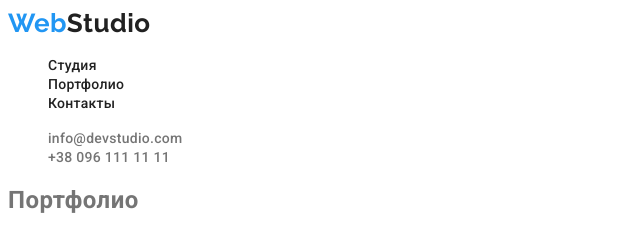
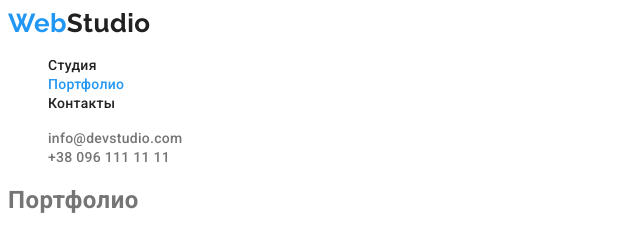
Before and after one commit to Karabass23/goit-markup-hw-02, a plain HTML site: page portfolio.html in a window 1280 px wide. Shown: the top 231 px of the page, 0-640 px from the left. Drawn offline with Linux system fonts and the light colour scheme.

Commit message:
Добавляет подобие currenta
Добавляет визуальный переход на другую страницу

```diff
--- a/css/style.css
+++ b/css/style.css
@@ -69,6 +69,14 @@ button {
 
 .site-nav .link:hover,
 .site-nav .link:focus{
+    color: var(--visual-text-color);
+}
+
+.site-nav .portfolio-active {
+    color: var(--visual-text-color);
+}
+
+.site-nav .studio-active {
     color: var(--visual-text-color);
 }
 
--- a/portfolio.html
+++ b/portfolio.html
@@ -23,7 +23,11 @@
 
         <ul class="site-nav">
           <li><a href="./index.html" class="link">Студия</a></li>
-          <li><a href="./portfolio.html" class="link">Портфолио</a></li>
+          <li>
+            <a href="./portfolio.html" class="link portfolio-active"
+              >Портфолио</a
+            >
+          </li>
           <li><a href="#" class="link">Контакты</a></li>
         </ul>
       </nav>
```
Also changed, not shown: index.html (+1 -1 lines).
